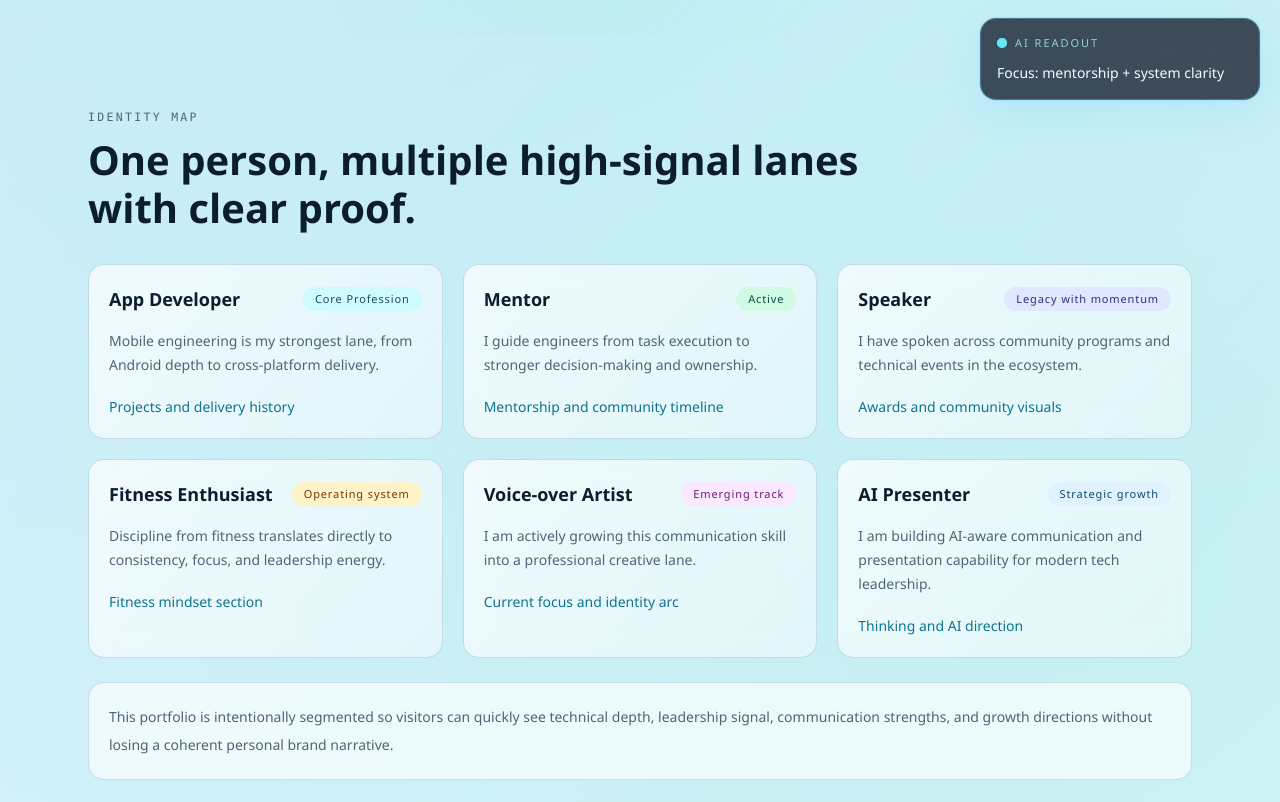
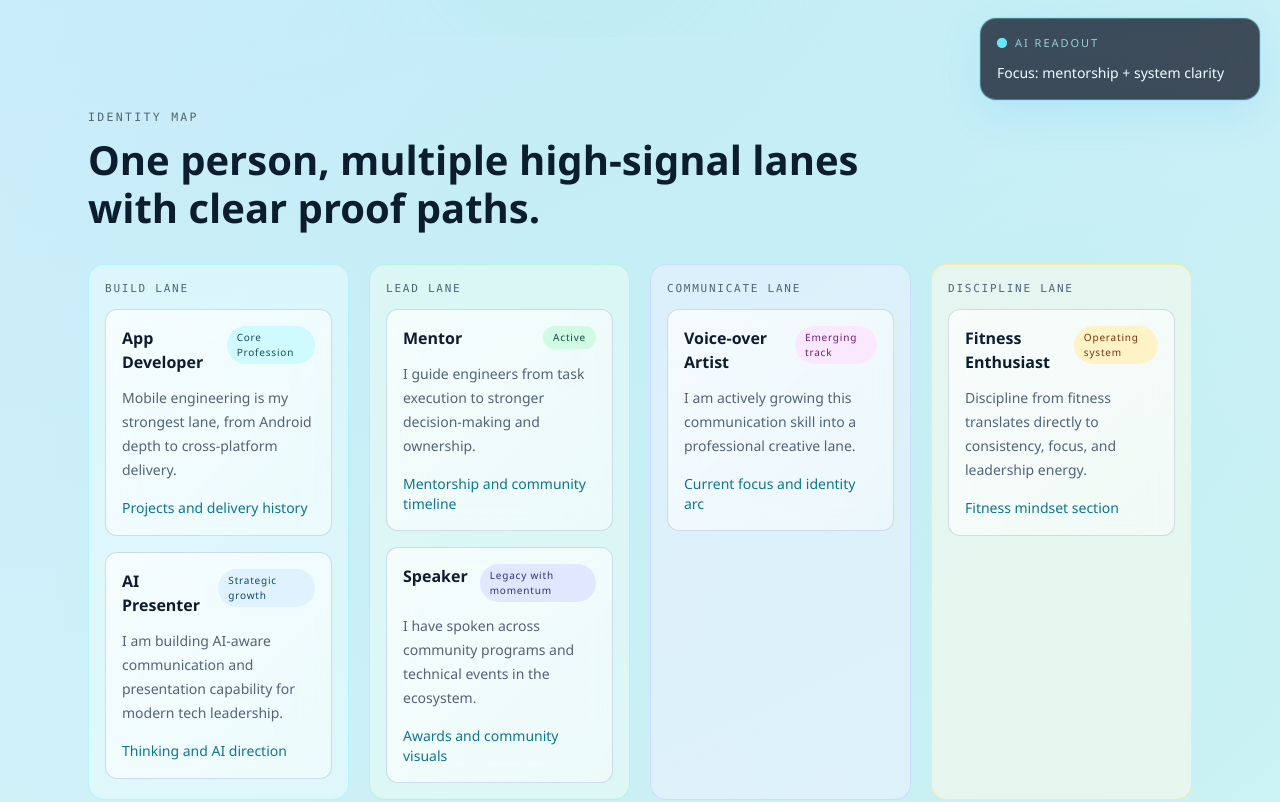
Before and after one commit to TouhidSwapon/portfoliobycodex, a Next.js app: page / in a window 1280 px wide. Shown: the part 680-1482 px from the top of the page. Built offline with nearby package versions, Linux system fonts and the light colour scheme.

Commit message:
feat: strengthen multi-talent UX with lane-based identity mapping

```diff
--- a/components/identity-segments.tsx
+++ b/components/identity-segments.tsx
@@ -10,44 +10,77 @@ const statusTone: Record<string, string> = {
   "Strategic growth": "bg-sky-100 text-sky-900 dark:bg-sky-900/40 dark:text-sky-100"
 };
 
+const laneOrder = ["Build", "Lead", "Communicate", "Discipline"] as const;
+
+const laneHeading: Record<(typeof laneOrder)[number], string> = {
+  Build: "Build",
+  Lead: "Lead",
+  Communicate: "Communicate",
+  Discipline: "Discipline"
+};
+
+const laneTone: Record<(typeof laneOrder)[number], string> = {
+  Build: "border-cyan-200/70 bg-cyan-50/55 dark:border-cyan-900/50 dark:bg-cyan-950/20",
+  Lead: "border-emerald-200/70 bg-emerald-50/55 dark:border-emerald-900/50 dark:bg-emerald-950/20",
+  Communicate: "border-indigo-200/70 bg-indigo-50/55 dark:border-indigo-900/50 dark:bg-indigo-950/20",
+  Discipline: "border-amber-200/70 bg-amber-50/55 dark:border-amber-900/50 dark:bg-amber-950/20"
+};
+
 export function IdentitySegmentsSection() {
+  const groupedSegments = laneOrder.map((lane) => ({
+    lane,
+    items: talentSegments.filter((segment) => segment.lane === lane)
+  }));
+
   return (
     <section id="identity" className="section-wrap">
       <Reveal>
         <p className="section-kicker">Identity Map</p>
-        <h2 className="section-title">One person, multiple high-signal lanes with clear proof.</h2>
+        <h2 className="section-title">One person, multiple high-signal lanes with clear proof paths.</h2>
       </Reveal>
 
-      <div className="mt-8 grid gap-5 md:grid-cols-2 lg:grid-cols-3">
-        {talentSegments.map((segment, index) => (
+      <div className="mt-8 grid gap-5 lg:grid-cols-4">
+        {groupedSegments.map(({ lane, items }, laneIndex) => (
           <Reveal
+            key={lane}
+            delay={laneIndex * 0.06}
+            className={`rounded-2xl border p-4 ${laneTone[lane]}`}
+          >
+            <p className="font-mono text-[11px] uppercase tracking-[0.16em] text-[color:var(--muted)]">
+              {laneHeading[lane]} Lane
+            </p>
+            <div className="mt-3 space-y-4">
+              {items.map((segment) => (
+                <article
                   key={segment.title}
-            delay={index * 0.05}
-            className="glass-card rounded-2xl border border-[color:var(--edge)] p-5"
+                  className="glass-card rounded-xl border border-[color:var(--edge)] p-4"
                 >
-            <div className="flex items-center justify-between gap-3">
-              <h3 className="text-lg font-semibold">{segment.title}</h3>
+                  <div className="flex items-start justify-between gap-3">
+                    <h3 className="text-base font-semibold">{segment.title}</h3>
                     <span
-                className={`rounded-full px-3 py-1 text-[11px] font-medium tracking-[0.08em] ${statusTone[segment.status]}`}
+                      className={`rounded-full px-2.5 py-1 text-[10px] font-medium tracking-[0.08em] ${statusTone[segment.status]}`}
                     >
                       {segment.status}
                     </span>
                   </div>
-            <p className="mt-4 text-sm leading-6 text-[color:var(--muted)]">{segment.description}</p>
+                  <p className="mt-3 text-sm leading-6 text-[color:var(--muted)]">{segment.description}</p>
                   <a
                     href={segment.href}
-              className="mt-5 inline-flex text-sm font-medium text-cyan-700 transition hover:underline dark:text-cyan-300"
+                    className="mt-4 inline-flex text-sm font-medium text-cyan-700 transition hover:underline dark:text-cyan-300"
                   >
                     {segment.proofLabel}
                   </a>
+                </article>
+              ))}
+            </div>
           </Reveal>
         ))}
       </div>
 
       <Reveal className="mt-6 rounded-2xl border border-[color:var(--edge)] bg-white/65 p-5 dark:bg-slate-950/50">
         <p className="text-sm leading-7 text-[color:var(--muted)]">
-          This portfolio is intentionally segmented so visitors can quickly see technical depth, leadership signal,
-          communication strengths, and growth directions without losing a coherent personal brand narrative.
+          The layout is intentionally segmented so visitors can quickly map your technical core, leadership history,
+          communication evolution, and disciplined personal operating system in one structured scan.
         </p>
       </Reveal>
     </section>
--- a/data/profile.ts
+++ b/data/profile.ts
@@ -9,6 +9,8 @@ export const profile = {
   heroRotator: [
     "AI-aware builder",
     "Strategic mentor",
+    "Technical speaker",
+    "Voice-over in progress",
     "Calm technical leader",
     "Communication-first engineer"
   ],
@@ -183,7 +185,9 @@ export const insights = [
 
 export const nowFocus = [
   "Designing AI-assisted engineering workflows for real product teams",
+  "Developing AI presentation narratives for leadership and community sessions",
   "Mentoring engineers toward architecture and leadership readiness",
+  "Training voice-over fundamentals to strengthen delivery and storytelling range",
   "Building calmer, higher-trust delivery cultures",
   "Exploring privacy-aware, responsible AI product directions"
 ];
@@ -240,6 +244,7 @@ export const communityGallery = [
 
 export const talentSegments = [
   {
+    lane: "Build",
     title: "App Developer",
     status: "Core Profession",
     description:
@@ -248,6 +253,7 @@ export const talentSegments = [
     href: "#projects"
   },
   {
+    lane: "Lead",
     title: "Mentor",
     status: "Active",
     description:
@@ -256,6 +262,7 @@ export const talentSegments = [
     href: "#experience"
   },
   {
+    lane: "Lead",
     title: "Speaker",
     status: "Legacy with momentum",
     description:
@@ -264,6 +271,7 @@ export const talentSegments = [
     href: "#highlights"
   },
   {
+    lane: "Discipline",
     title: "Fitness Enthusiast",
     status: "Operating system",
     description:
@@ -272,6 +280,7 @@ export const talentSegments = [
     href: "#fitness"
   },
   {
+    lane: "Communicate",
     title: "Voice-over Artist",
     status: "Emerging track",
     description:
@@ -280,6 +289,7 @@ export const talentSegments = [
     href: "#now"
   },
   {
+    lane: "Build",
     title: "AI Presenter",
     status: "Strategic growth",
     description:
--- a/package.json
+++ b/package.json
@@ -3,7 +3,7 @@
   "version": "1.0.0",
   "private": true,
   "scripts": {
-    "dev": "next dev --turbo",
+    "dev": "next dev",
     "build": "next build",
     "start": "next start",
     "lint": "next lint"
```
Lines whose indentation alone changed are shown as unchanged.
